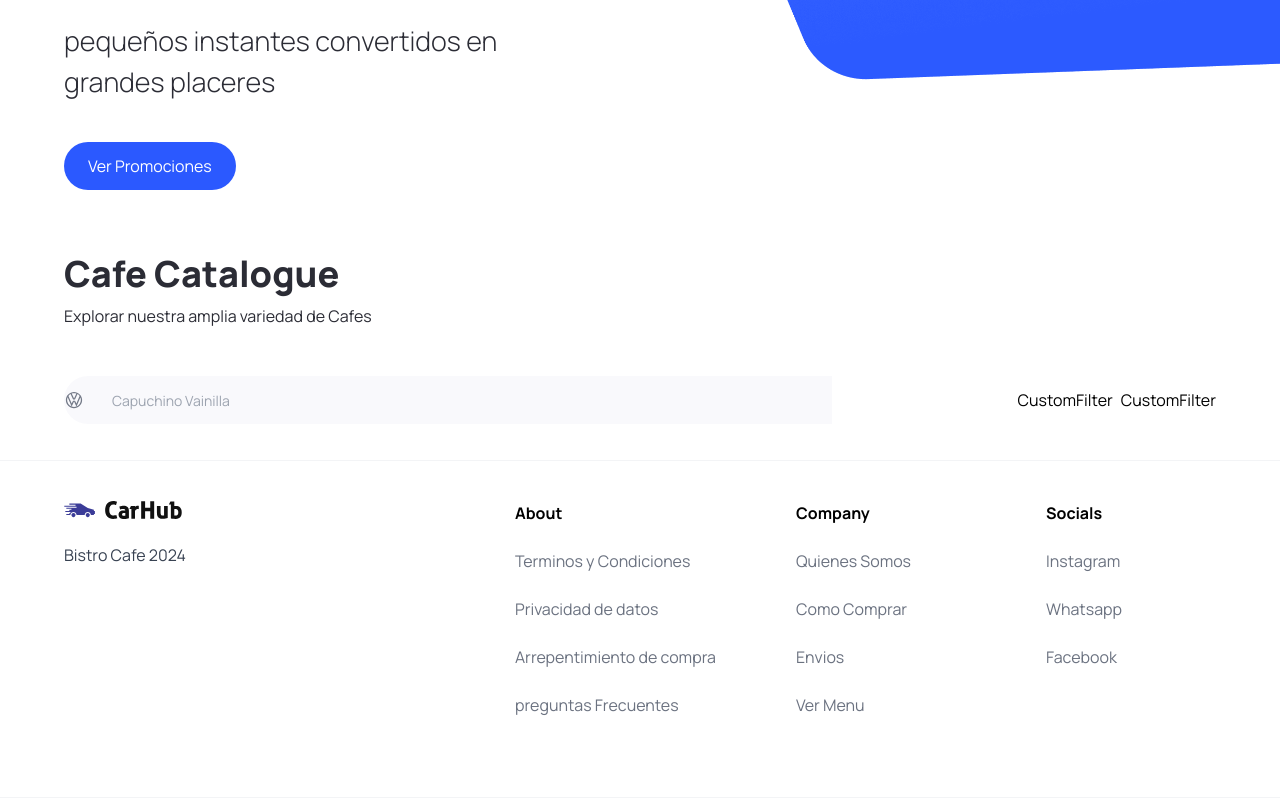
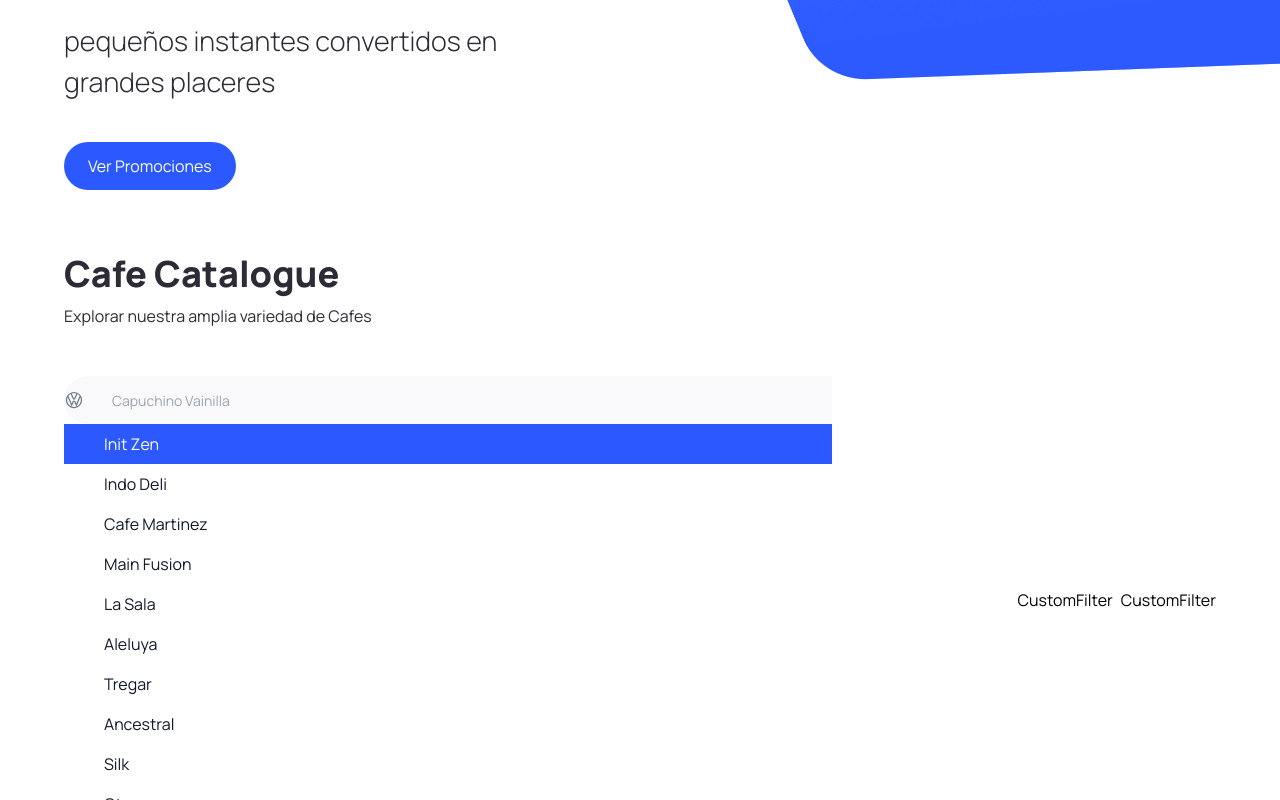
Before and after one commit to Nicoogf/CoffeShop, a Next.js app: page / in a window 1280 px wide. Both pictures are taken after a click on the button 74 px from the left and 1023 px from the top of the page. Shown: the part 623-1423 px from the top of the page. Built offline with nearby package versions, Linux system fonts and the light colour scheme.

Commit message:
Funcional lista de opciones

```diff
--- a/components/SearchManufacturer.tsx
+++ b/components/SearchManufacturer.tsx
@@ -1,11 +1,27 @@
 "use client"
+
+import React, { useState, Fragment } from 'react'
+import Image from 'next/image'
+import { Combobox, Transition } from '@headlessui/react'
+
+import { manufacturers } from '@/constants'
 import { SearchManufacturerPros } from '@/types'
-import React, { useState, Fragment } from 'react'
-import { Combobox, Transition } from '@headlessui/react'
-import Image from 'next/image'
+
+
+
 
 const SearchManufacturer = ({ manufacturer, setManufacturer }: SearchManufacturerPros) => {
     const [query, setQuery] = useState("")
+
+    const filteredManufacturers =
+        query === ""
+            ? manufacturers
+            : manufacturers.filter((item) => (
+                item.toLowerCase()
+                    .replace(/\s+/g, "")
+                    .includes(query.toLowerCase().replace(/\s+/g, "")
+                    )))
+
     return (
         <div className='search-manufacturer'>
             <Combobox>
@@ -36,9 +52,29 @@ const SearchManufacturer = ({ manufacturer, setManufacturer }: SearchManufacture
                         afterLeave={() => setQuery("")}>
 
                         <Combobox.Options>
-
+                        {filteredManufacturers.length === 0 && query !== "" ? (
+                            <Combobox.Option
+                            value={query}
+                            className="search-manufacturer__option"
+                            >
+                            Create "{query}"
+                            </Combobox.Option>
+                        ) : (
+                            filteredManufacturers.map((item) => (
+                            <Combobox.Option
+                                key={item}
+                                className={({ active }) =>
+                                `relative search-manufacturer__option ${
+                                    active ? "bg-primary-blue text-white" : "text-gray-900"
+                                }`
+                                }
+                                value={item}
+                            >
+                                {item}
+                            </Combobox.Option>
+                            ))
+                        )}
                         </Combobox.Options>
-
                     </Transition>
 
 
```
